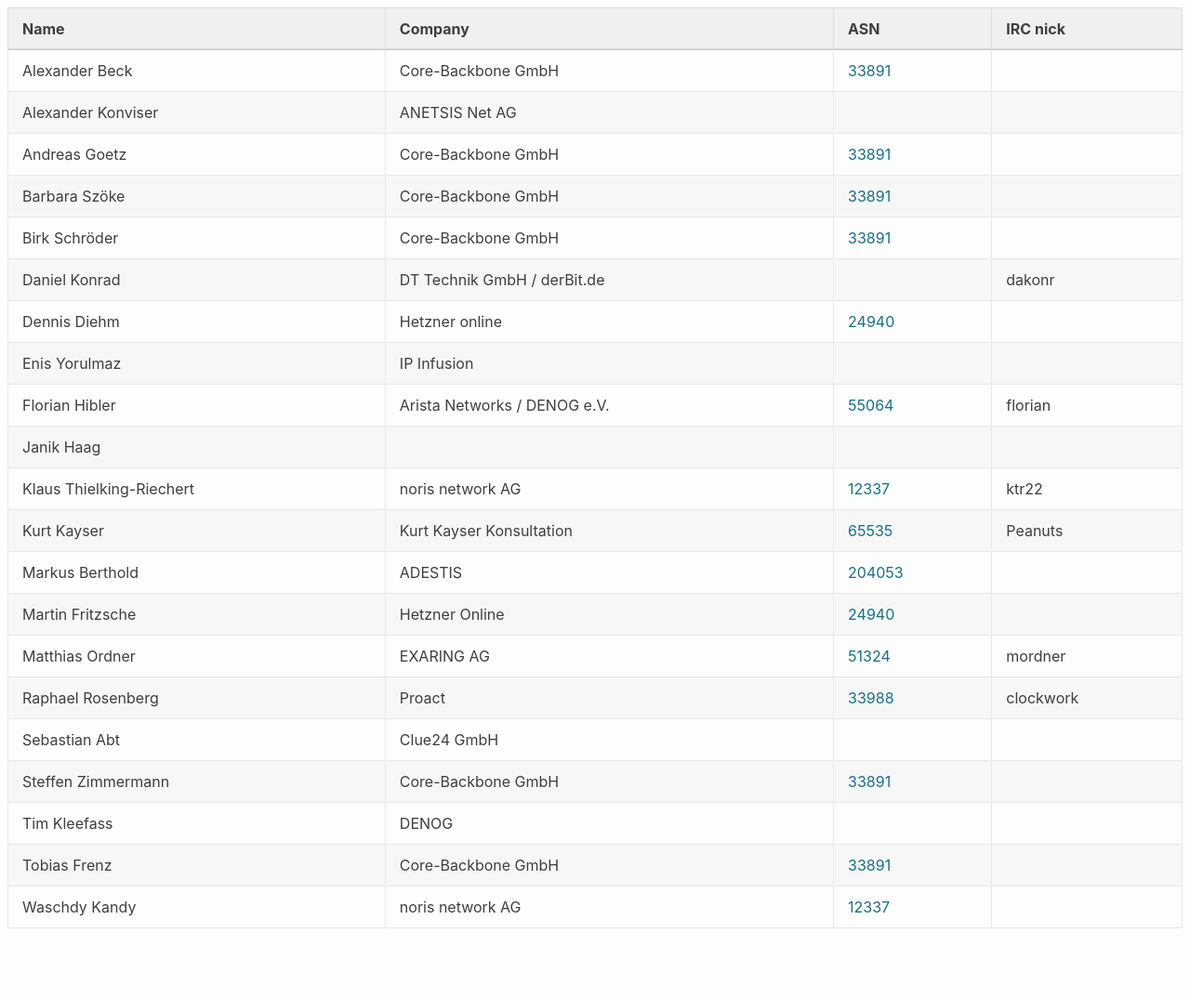
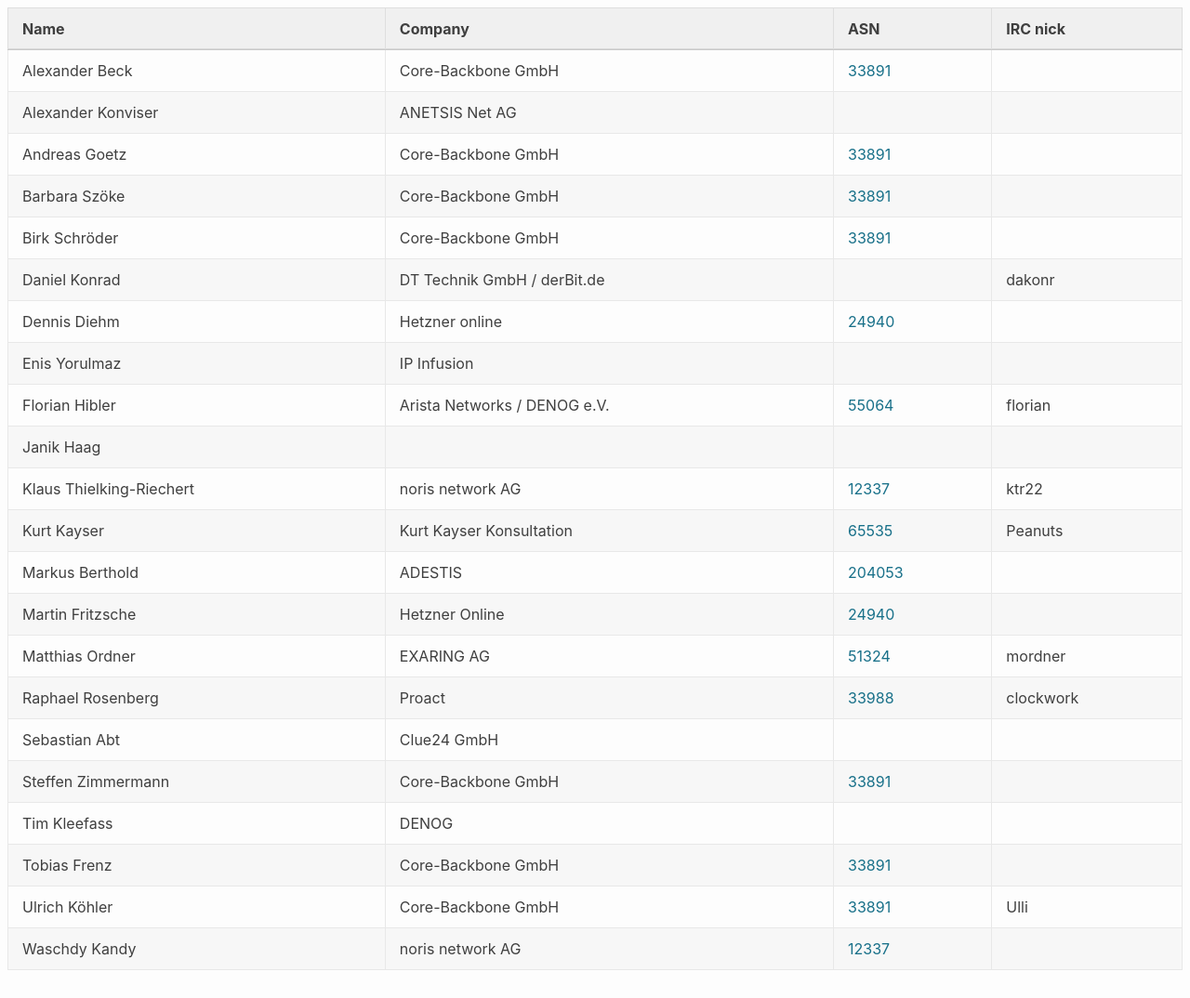
Before and after one commit to denog/pretix-attendeelist, a Jekyll site: the page built from meetup2023_05/index.markdown, in a window 1280 px wide and 1074 px high. Shown: the whole window at 93% size. Built offline with Jekyll 4.4.1, drawn with Linux system fonts in a browser that asks for light colours.

Commit message:
Latest data: Mon Jul 31 07:47:45 UTC 2023

```diff
--- a/_data/attendees_denog_meetup_2023_05.json
+++ b/_data/attendees_denog_meetup_2023_05.json
@@ -120,6 +120,12 @@
     "asn": "33891"
   },
   {
+    "name": "Ulrich Köhler",
+    "company": "Core-Backbone GmbH",
+    "irc": "Ulli",
+    "asn": "33891"
+  },
+  {
     "name": "Waschdy Kandy",
     "company": "noris network AG",
     "irc": null,
```
